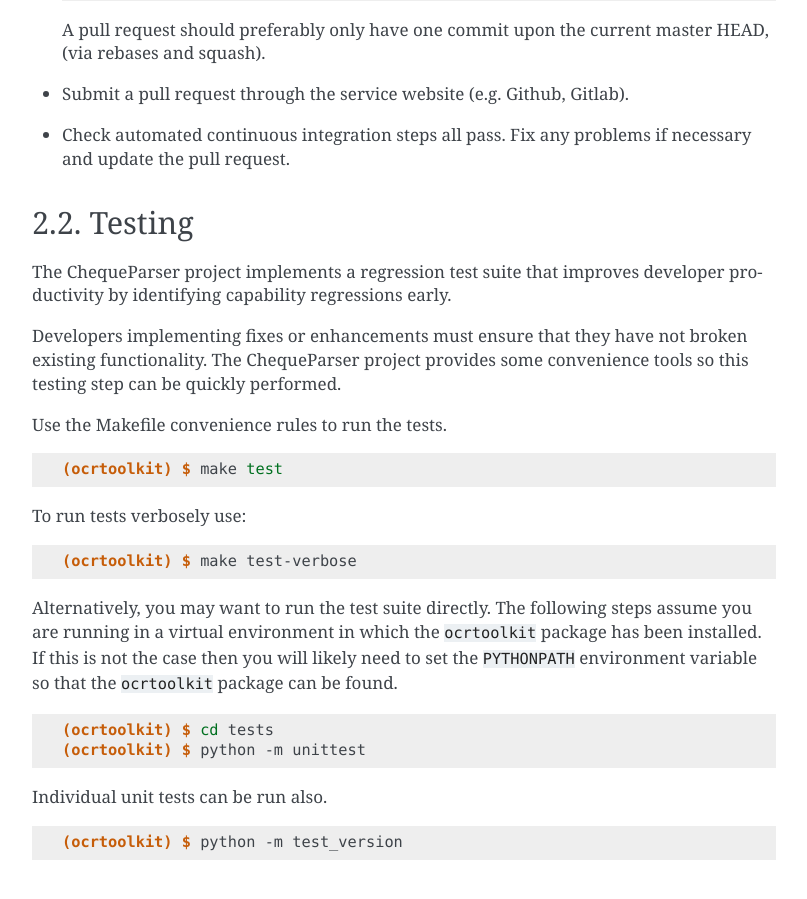
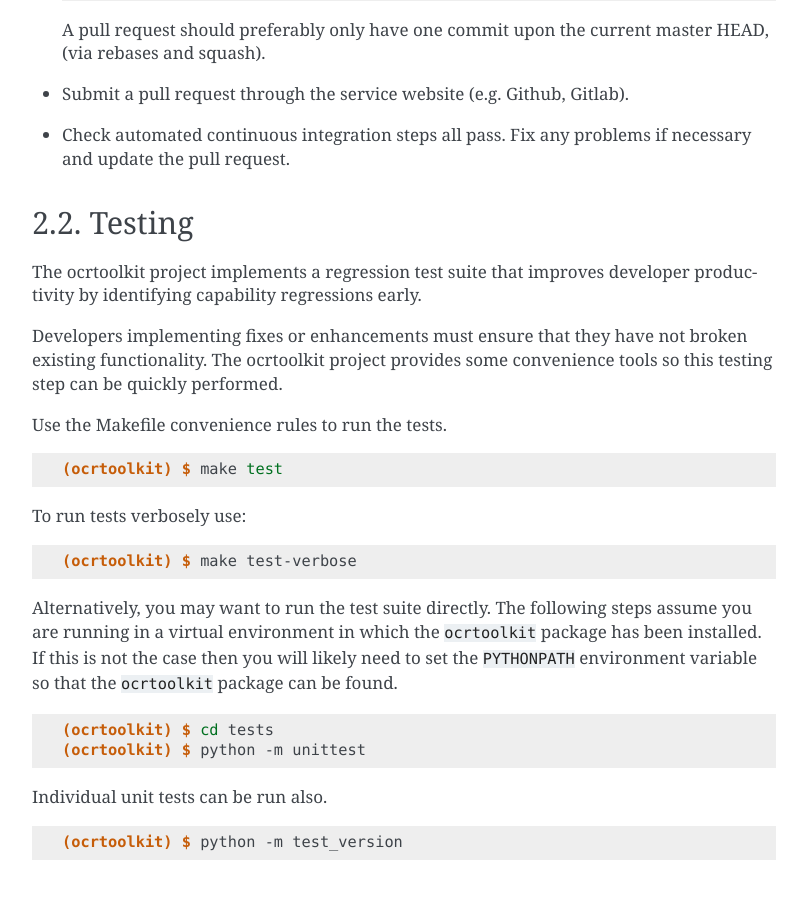
Before and after one commit to ajkdrag/ocrtoolkit, a Sphinx documentation site: the page built from docs/source/dev/index.rst, in a window 1280 px wide and 900 px high, scrolled down 2228 px. Shown: the whole window, without its empty margins (346-1153 px from the left). Built offline with Sphinx 7.4.7, drawn with Linux system fonts in a browser that asks for light colours; pages that are not in the unit, such as notebooks, are missing from menus; some of the changed text lies outside the part shown.

Commit message:
Updated repo name + ci file + optional packages

```diff
--- a/CONTRIBUTING.rst
+++ b/CONTRIBUTING.rst
@@ -17,13 +17,13 @@
 The workflow that developers typically use to fix a bug or add enhancements
 is as follows.
 
-* Fork the ``cheque-parser`` repo into your account.
+* Fork the ``ocrtoolkit`` repo into your account.
 
 * Obtain the source by cloning it onto your development machine.
 
   .. code-block:: console
 
-      $ git clone git@github.com:your_name_here/cheque-parser.git
+      $ git clone git@github.com:your_name_here/ocrtoolkit.git
       $ cd ocrtoolkit
 
 * Create a branch for local development:
--- a/README.rst
+++ b/README.rst
@@ -1,4 +1,4 @@
-ChequeParser
+ocrtoolkit
 ############
 
 Parse bank cheques
@@ -7,13 +7,13 @@
 Quickstart
 ==========
 
-ChequeParser is available on PyPI and can be installed with `pip <https://pip.pypa.io>`_.
+ocrtoolkit is available on PyPI and can be installed with `pip <https://pip.pypa.io>`_.
 
 .. code-block:: console
 
     $ pip install ocrtoolkit
 
-After installing ChequeParser you can use it like any other Python module.
+After installing ocrtoolkit you can use it like any other Python module.
 
 Here is a simple example:
 
--- a/docs/source/conf.py
+++ b/docs/source/conf.py
@@ -52,7 +52,7 @@
 master_doc = 'index'
 
 # General information about the project.
-project = 'ChequeParser'
+project = 'ocrtoolkit'
 copyright = '2024, ajkdrag'
 author = 'ajkdrag'
 
--- a/docs/source/dev/index.rst
+++ b/docs/source/dev/index.rst
@@ -9,12 +9,12 @@
 Testing
 =======
 
-The ChequeParser project implements a regression
+The ocrtoolkit project implements a regression
 test suite that improves developer productivity by identifying capability
 regressions early.
 
 Developers implementing fixes or enhancements must ensure that they have
-not broken existing functionality. The ChequeParser
+not broken existing functionality. The ocrtoolkit
 project provides some convenience tools so this testing step can be quickly
 performed.
 
--- a/docs/source/index.rst
+++ b/docs/source/index.rst
@@ -1,4 +1,4 @@
-ChequeParser
+ocrtoolkit
 ############
 
 Parse bank cheques
@@ -16,13 +16,13 @@
 Quick Start
 ===========
 
-ChequeParser is available on PyPI and can be installed with `pip <https://pip.pypa.io>`_.
+ocrtoolkit is available on PyPI and can be installed with `pip <https://pip.pypa.io>`_.
 
 .. code-block:: console
 
     $ pip install ocrtoolkit
 
-After installing ChequeParser you can use it like any other Python module.
+After installing ocrtoolkit you can use it like any other Python module.
 
 Here is a simple example:
 
--- a/docs/source/user/index.rst
+++ b/docs/source/user/index.rst
@@ -20,7 +20,7 @@
         $ source venv/bin/activate
         (myvenv) $
 
-The simplest way to install ChequeParser is using Pip.
+The simplest way to install ocrtoolkit is using Pip.
 
 .. code-block:: console
 
@@ -45,7 +45,7 @@
 Report Bugs
 ===========
 
-Report bugs at the `issue tracker <https://github.com/ajkdrag/cheque-parser/issues>`_.
+Report bugs at the `issue tracker <https://github.com/ajkdrag/ocrtoolkit/issues>`_.
 
 Please include:
 
--- a/requirements.txt
+++ b/requirements.txt
@@ -4,9 +4,4 @@
 matplotlib
 tqdm
 loguru
-ultralytics
-python-doctr[torch]
-symspellpy
 h5py
-paddleocr==2.7.0.3
-paddlepaddle-gpu==2.6.0
```
Also changed, not shown: setup.py (+42 -29 lines), 3 other files.
